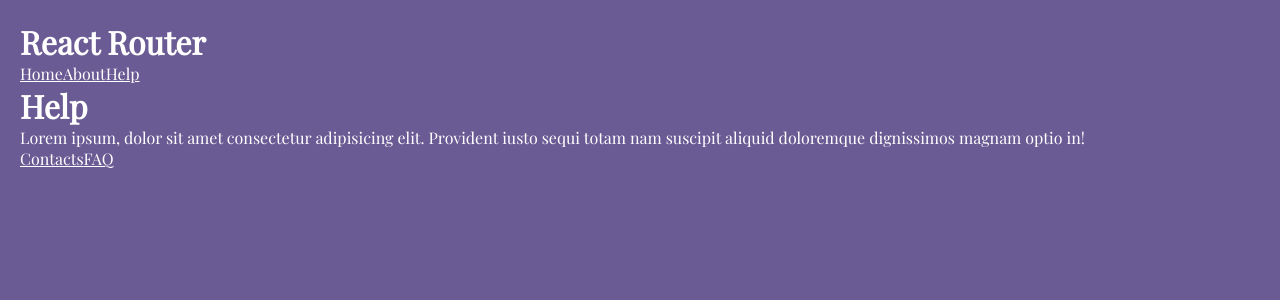
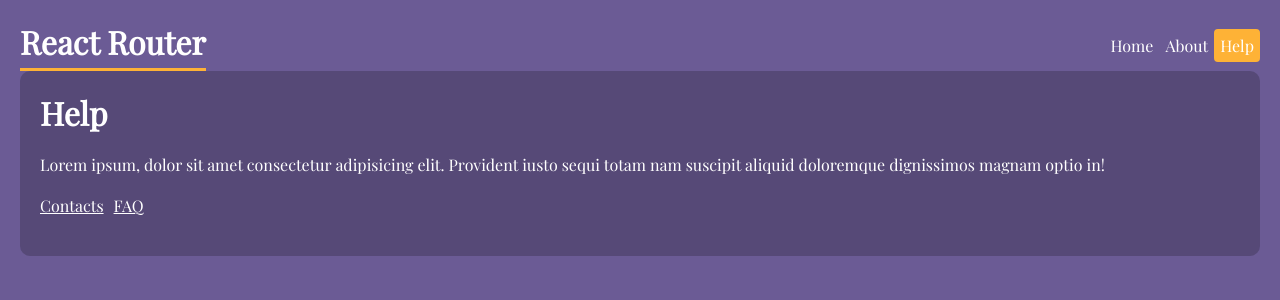
Before and after one commit to CherokeeX/react-router, a React (Create React App) app: page /help in a window 1280 px wide. Shown: the top 300 px of the page. Built offline with nearby package versions, Linux system fonts and the light colour scheme.

Commit message:
css continue

```diff
--- a/src/index.css
+++ b/src/index.css
@@ -21,3 +21,43 @@
 padding: 20px;
 background-color: var(--secondary);
 }
+
+header{
+    display: flex;
+    justify-content: space-between;
+    align-items: center;
+}
+header h1{
+    padding-bottom: 5px;
+    border-bottom: 3px solid var(--primary);
+}
+header nav a {
+    text-decoration: none;
+    padding: 6px;
+    border-radius: 4px;
+}
+nav a.active{
+    background: var(--primary);
+}
+p{
+    margin: 20px 0;
+}
+.container{
+    max-width: 1200px;
+    margin: 40px auto;
+}
+main{
+    padding: 20px;
+    border-radius: 10px;
+    background-color: rgba(0, 0, 0, 0.2);
+
+}
+
+.help-layout nav{
+    display: flex;
+    justify-content: flex-start;
+    gap: 10px;
+    margin: 20px 0;
+
+
+}
```
